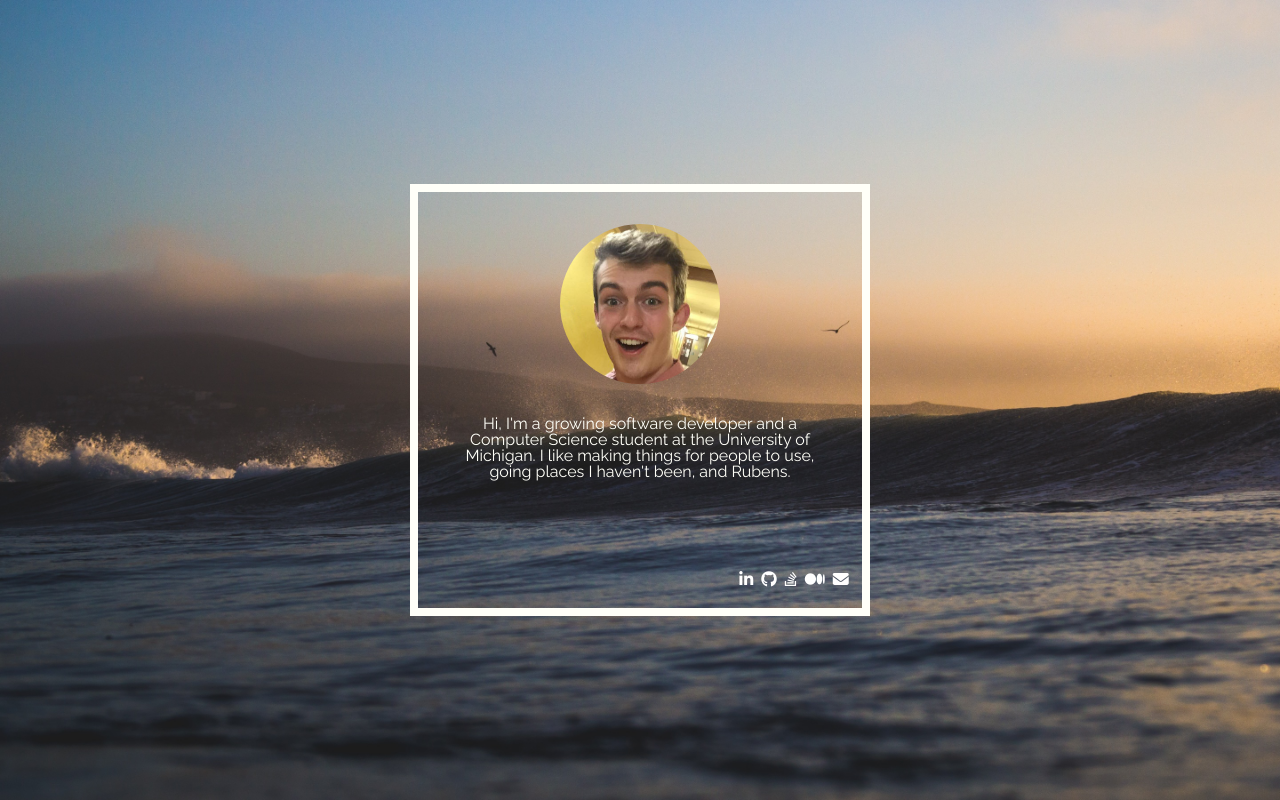
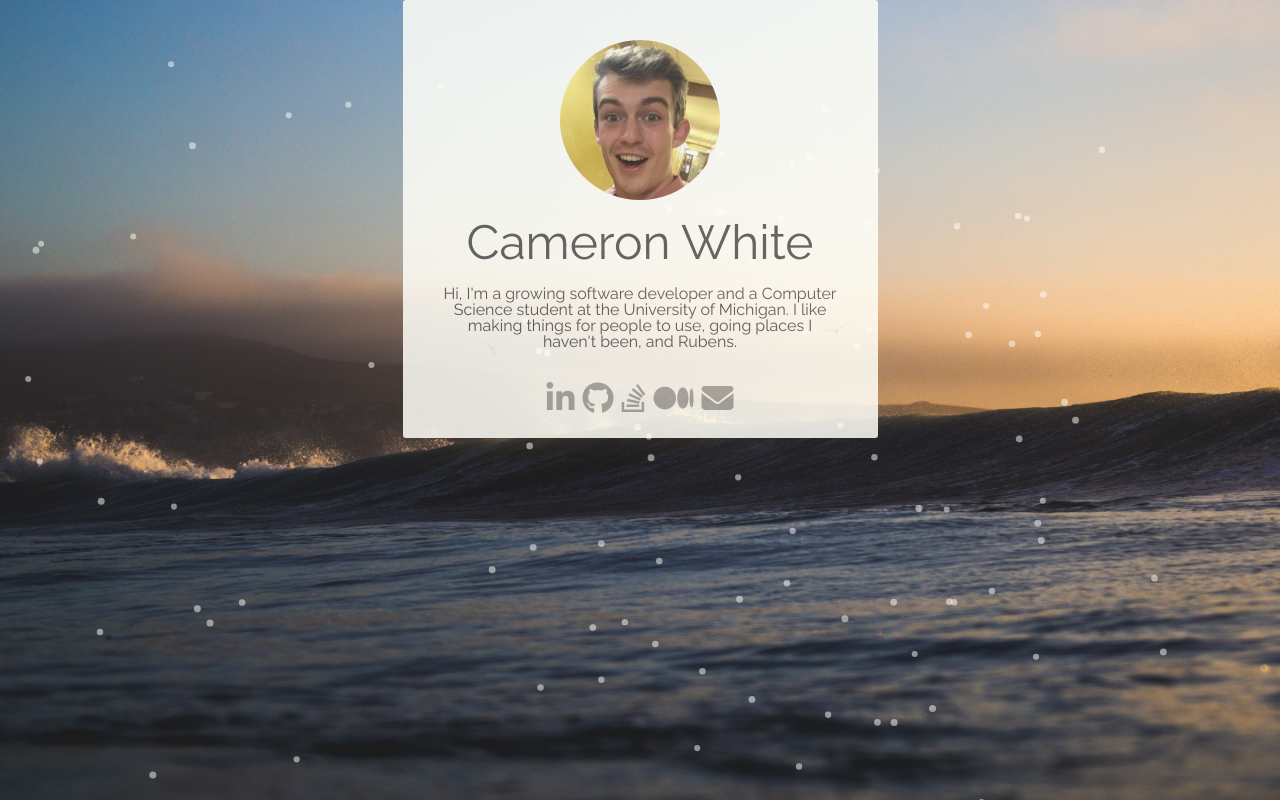
Before and after one commit to whitec54/landing, a plain HTML site: page index.html in a window 1280 px wide. Drawn offline with nearby package versions, Linux system fonts and the light colour scheme; animation ran at ten frames a second.

Commit message:
It is a lot cooler now

```diff
--- a/base.css
+++ b/base.css
@@ -1,4 +1,59 @@
 @import url('https://fonts.googleapis.com/css?family=Raleway');
+@import url(https://fonts.googleapis.com/css?family=Open+Sans:400,300,600);
+@import url(https://fonts.googleapis.com/css?family=Source+Sans+Pro:400,300);
+html, body, div, span, applet, object, iframe,
+h1, h2, h3, h4, h5, h6, p, blockquote, pre,
+a, abbr, acronym, address, big, cite, code,
+del, dfn, em, img, ins, kbd, q, s, samp,
+small, strike, strong, sub, sup, tt, var,
+b, u, i, center,
+dl, dt, dd, ol, ul, li,
+fieldset, form, label, legend,
+table, caption, tbody, tfoot, thead, tr, th, td,
+article, aside, canvas, details, embed,
+figure, figcaption, footer, header, hgroup,
+menu, nav, output, ruby, section, summary,
+time, mark, audio, video {
+  margin: 0;
+  padding: 0;
+  border: 0;
+  font-size: 100%;
+  font: inherit;
+  vertical-align: baseline;
+}
+
+/* HTML5 display-role reset for older browsers */
+article, aside, details, figcaption, figure,
+footer, header, hgroup, menu, nav, section {
+  display: block;
+}
+
+body {
+  line-height: 1;
+}
+
+ol, ul {
+  list-style: none;
+}
+
+blockquote, q {
+  quotes: none;
+}
+
+blockquote:before, blockquote:after,
+q:before, q:after {
+  content: '';
+  content: none;
+}
+
+table {
+  border-collapse: collapse;
+  border-spacing: 0;
+}
+
+* {
+  box-sizing: border-box;
+}
 
 html{
 	background: url("images/bg.jpg") no-repeat center center fixed;
@@ -6,24 +61,35 @@ html{
 	-moz-background-size:cover;
 	-o-background-size:cover;
 	background-size: cover;
+	padding:none;
+	overflow-y: hidden;
 }
 
 body{
 	position: relative;
 }
 
+h1{
+	font-family: 'Raleway';
+	font-weight: 200;
+	font-size: 3em;
+	color:#555555;
+	margin: .7em 0 0 0;
+	display: inline-block;
+}
+
 .center {
-  width: 30%;
-  height: 45%;
-  overflow: auto;
-  margin: auto;
-  position: absolute;
-  top: 0; left: 0; bottom: 0; right: 0;
+  width: 100%;
+	max-width: 475px;
+  margin: 0 auto;
   border: .5em solid #fffff8;
-  padding:2em;
+  padding:2em 2em 1em 2em;
   text-align: center;
   line-height: 100%;
 	overflow: hidden;
+	background-color: #fffff8;
+	opacity: .85;
+	border-radius: 3px;
 }
 
 #headshot{
@@ -37,31 +103,37 @@ body{
 
 #description{
 	text-align: center;
-	margin-top: 2em;
-	color: #fffff8;
+	margin: 2.3em 0 2em 0;
+	color: #555555;
 	font-family: 'Raleway';
 }
 
 #links{
 	list-style-type: none;
-	position: absolute;
-	bottom: 0;
+	display: inline-block;
 	padding-left: 0;
-	color: white;
-	top: 78.5%;  /* position the top  edge of the element at the middle of the parent */
-  left: 62.5%; /* position the left edge of the element at the middle of the parent */
-
-  transform: translate(-50%, -50%);
-
-
+	margin: 0;
 }
 
 #links li{
 	float: left;
-	margin: 0 .5em 0 0;
+	margin: 0 .25em;
 
 
 }
-a{
-	color:inherit;
+a i{
+	color:#555555;
+	font-size: em;
+	opacity: .5;
+	transition: .3s ease;
+	-webkit-transition: .3s ease;
 }
+a i:hover{
+	opacity: 1;
+}
+.animation{
+  position: absolute;
+  top:0;
+  left:0;
+  z-index: -1;
+}
--- a/index.html
+++ b/index.html
@@ -5,25 +5,112 @@
 	<link rel="stylesheet" type="text/css" href="base.css">
 	<link rel="stylesheet" type="text/css" href="font-awesome.min.css">
 
-
+	<script src="https://d3js.org/d3.v3.js" charset="utf-8"></script>
 	<script src="https://use.fontawesome.com/c17d82b499.js"></script>
 </head>
 <body>
 
 	<div class="center">
 		<img id="headshot" src="images/hs.jpg"/>
+		<h1>Cameron White</h1>
 		<p id="description"> Hi, I'm a growing software developer and a Computer Science student at the University of Michigan. I like making things for people to use, going places I haven't been, and Rubens.</p>
+		<ul id="links">
+				<li><a target="_blank" href="https://www.linkedin.com/in/camwhite"><i class="fa fa-linkedin fa-2x" aria-hidden="true"></i></a></li>
+				<li><a target="_blank" href="https://github.com/whitec54"><i class="fa fa-github fa-2x" aria-hidden="true"></i></a></li>
+				<li><a target="_blank" href="https://stackoverflow.com/users/6610245/cameron-white"><i class="fa fa-stack-overflow fa-2x" aria-hidden="true"></i></a></li>
+				<li><a target="_blank" href="https://medium.com/@cameronscwhite"><i class="fa fa-medium fa-2x" aria-hidden="true"></i></a></li>
+				<li><a target="_blank" href=""><i class="fa fa-envelope fa-2x" aria-hidden="true"></i></a></li>
+		</ul>
+	</div>
 
-	</div>
-	<ul id="links">
+	<script>
 
-			<li><a target="_blank" href="https://www.linkedin.com/in/camwhite"><i class="fa fa-linkedin" aria-hidden="true"></i></a></li>
-			<li><a target="_blank" href="https://github.com/whitec54"><i class="fa fa-github" aria-hidden="true"></i></a></li>
-			<li><a target="_blank" href="https://stackoverflow.com/users/6610245/cameron-white"><i class="fa fa-stack-overflow" aria-hidden="true"></i></a></li>
-			<li><a target="_blank" href="https://medium.com/@cameronscwhite"><i class="fa fa-medium" aria-hidden="true"></i></a></li>
-			<li><a target="_blank" href=""><i class="fa fa-envelope" aria-hidden="true"></i></a></li>
+	var w = window,
+	d = document,
+	e = d.documentElement,
+	g = d.getElementsByTagName('body')[0],
+	x = w.innerWidth || e.clientWidth || g.clientWidth,
+	y = w.innerHeight|| e.clientHeight|| g.clientHeight;
 
-		</ul>
+	var width = x,
+		height = y;
+
+var nodes = [{id:0}]
+foci=[{x:width*(1/5),y:(height*.26)},{x:width*(1/5),y:(height*.73)},{x:width*.12,y:(height*.4)},{x:width*.12,y:(height*.6)},{x:width*.12,y:(height*.5)},{x:.16*width,y:height*.28},{x:.16*width,y:height*.72},{x:.25*width,y:height*.25},{x:.25*width,y:height*.75},{x:.745*width,y:height*.3},{x:.895*width,y:height*.3},{x:.82*width,y:.6*height},{x:.77*width,y:.75*height},{x:.87*width,y:.75*height},{x:.795*width,y:.675*height},{x:.845*width,y:.675*height},{x:.895*width,y:.4*height},{x:.745*width,y:.4*height},{x:1000,y:1000},{x:.75*width,y:.5*height},{x:.89*width,y:.5*height},{x:.755*width,y:.62*height},{x:.875*width,y:.62*height},{x:-1000,y:-1000},{x:-1000,y:1000},{x:1000,y:-1000},{x:1000,y:1000},{x:-1000,y:-1000},{x:-1000,y:1000},{x:1000,y:-1000},{x:-1000,y:-1000},{x:-1000,y:1000},{x:1000,y:-1000},{x:-1000,y:-1000},{x:-1000,y:1000},{x:1000,y:-1000},{x:-1000,y:-1000},{x:-1000,y:1000},{x:1000,y:-1000},{x:1000,y:1000},{x:1000,y:1000},{x:1000,y:1000},{x:-1000,y:-1000},{x:-1000,y:1000},{x:1000,y:-1000},{x:1000,y:1000},{x:-1000,y:-1000},{x:-1000,y:1000},{x:1000,y:-1000},{x:1000,y:1000},{x:-1000,y:-1000},{x:-1000,y:1000},{x:1000,y:-1000},{x:1000,y:1000},{x:-1000,y:-1000},{x:-1000,y:-1000},{x:1000,y:1000},{x:1000,y:1000},{x:1000,y:1000},{x:1000,y:1000},{x:1000,y:1000},{x:1000,y:1000},{x:1000,y:1000},{x:1000,y:1000},{x:1000,y:1000},{x:1000,y:1000},{x:1000,y:1000},{x:1000,y:1000},{x:1000,y:1000},{x:1000,y:1000},{x:1000,y:1000},{x:1000,y:1000},{x:1000,y:1000},],
+root = nodes[0];
+
+root.fixed = true;
+
+var svg = d3.select("body").append("svg")
+.attr("width", width)
+.attr("height", height)
+.attr("class","animation")
+
+var force = d3.layout.force()
+.charge(-100)
+.gravity(0)
+.size([width, height])
+.nodes(nodes)
+.on("tick", tick)
+.start();
+
+var cleared = false;
+
+d3.select("body").on("mousemove", function() {
+  var p1 = d3.mouse(this);
+  console.log(root.x = p1[0]);
+  console.log(root.y = p1[1]);
+	console.log(root);
+  force.resume();
+});
+
+function tick(e) {
+
+var k = .05 * e.alpha;
+
+if(cleared){
+	nodes.forEach( function(node){
+		node.y += (foci[node.id].y - node.y) * k;
+		node.x += (foci[node.id].x - node.x) * k;
+
+
+		force.charge(function(d, i) { return i ? -10 : -200; }).start();
+	})
+}
+
+svg.selectAll("circle")
+		.attr("cx", function(d) { return d.x; })
+		.attr("cy", function(d) { return d.y; });
+}
+
+
+var count = 0;
+
+var interval = setInterval(function() {
+var d = {
+x: width / 2 + 2 * Math.random() - 1,
+y: height / 2 + 2 * Math.random() - 1,
+id: Math.floor(count/5)
+};
+
+svg.append("circle")
+	.data([d])
+	.attr("r", 1e-6)
+	.attr("fill","#fffff8")
+	.attr("opacity",".5")
+.transition()
+	.ease(Math.sqrt)
+	.attr("r", 3);
+
+if (nodes.push(d) > 115){
+clearInterval(interval);
+cleared = true;
+}
+force.start();
+count += 1;
+}, 30);
+
+	</script>
 
 </body>
 </html>
```
